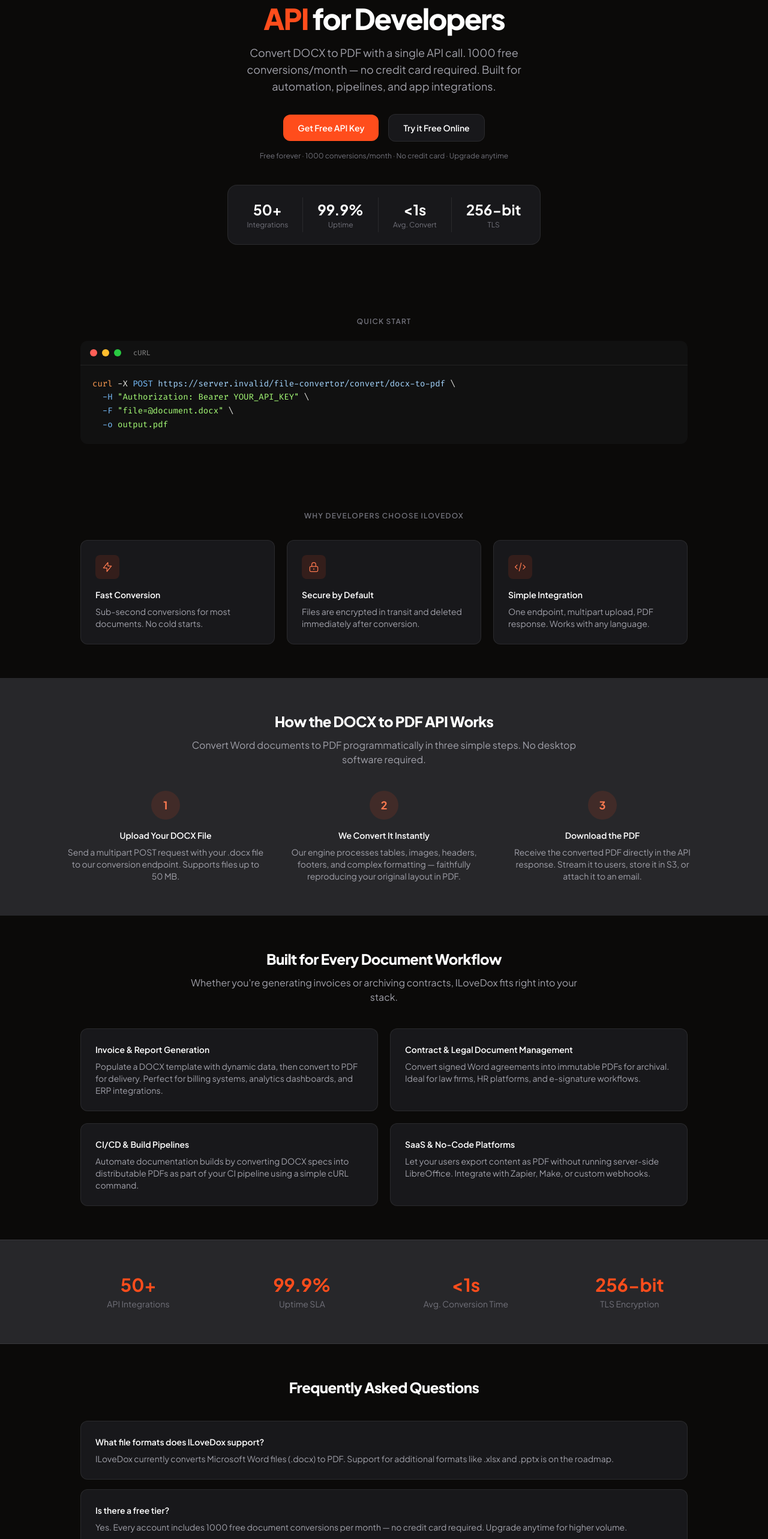
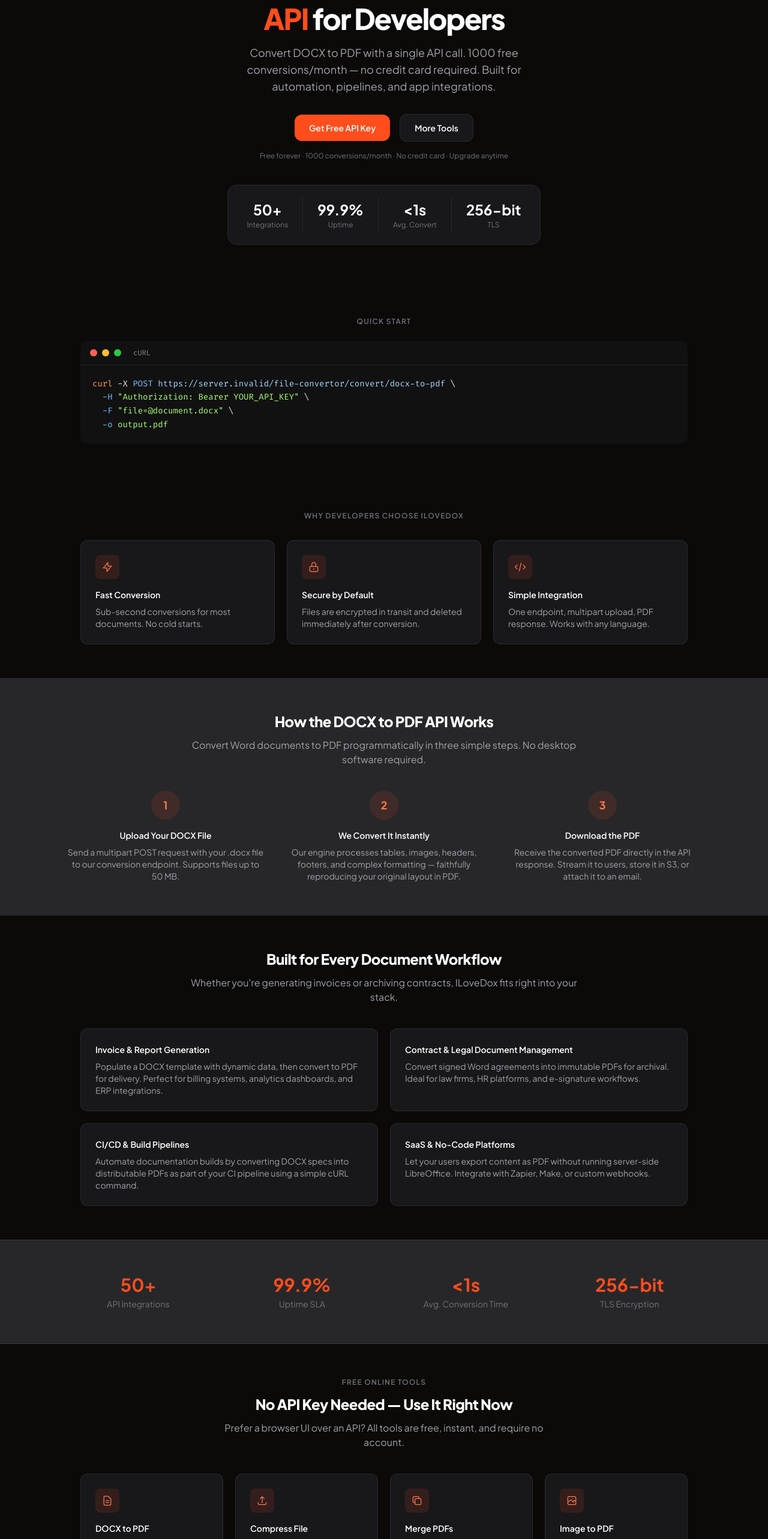
Before and after one commit to Ekansh-187/docx-flow-fe, a Next.js app: page / in a window 1280 px wide. Shown: the part 235-2800 px from the top of the page at 60% size. Built offline with nearby package versions, Linux system fonts and the light colour scheme; no server answers.

Commit message:
main page UI changes to show tools

```diff
--- a/app/page.tsx
+++ b/app/page.tsx
@@ -118,11 +118,11 @@
               Get Free API Key
             </Link>
             <Link
-              href="/tools/docx-to-pdf"
+              href="#tools"
               role="button"
               className="rounded-xl border border-border bg-card px-6 py-3 text-sm font-semibold text-heading transition-colors hover:bg-surface hover:border-border-hover focus:outline-none"
             >
-              Try it Free Online
+              More Tools
             </Link>
           </div>
 
@@ -292,6 +292,68 @@
         </div>
       </section>
 
+      {/* ── Free Tools ── */}
+      <section id="tools" className="mx-auto w-full max-w-[1060px] px-6 py-14">
+        <p className="text-center text-xs font-semibold uppercase tracking-widest text-muted">
+          Free Online Tools
+        </p>
+        <h2 className="mt-3 text-center text-2xl font-extrabold tracking-tight text-heading">
+          No API Key Needed — Use It Right Now
+        </h2>
+        <p className="mx-auto mt-3 max-w-xl text-center text-base text-secondary">
+          Prefer a browser UI over an API? All tools are free, instant, and require no account.
+        </p>
+
+        <div className="mt-10 grid gap-5 sm:grid-cols-2 lg:grid-cols-4">
+          {[
+            {
+              href: "/tools/docx-to-pdf",
+              icon: "M9 12h6m-6 4h6m2 5H7a2 2 0 01-2-2V5a2 2 0 012-2h5.586a1 1 0 01.707.293l5.414 5.414a1 1 0 01.293.707V19a2 2 0 01-2 2z",
+              title: "DOCX to PDF",
+              desc: "Convert Word documents to PDF. Tables, fonts, and images preserved.",
+            },
+            {
+              href: "/tools/compress",
+              icon: "M4 16v1a3 3 0 003 3h10a3 3 0 003-3v-1m-4-8l-4-4m0 0L8 8m4-4v12",
+              title: "Compress File",
+              desc: "Shrink images, PDFs, or DOCX files. Choose low, medium, or high compression.",
+            },
+            {
+              href: "/tools/merge-pdfs",
+              icon: "M8 16H6a2 2 0 01-2-2V6a2 2 0 012-2h8a2 2 0 012 2v2m-6 12h8a2 2 0 002-2v-8a2 2 0 00-2-2h-8a2 2 0 00-2 2v8a2 2 0 002 2z",
+              title: "Merge PDFs",
+              desc: "Combine multiple PDF files into one. Drag to reorder before merging.",
+            },
+            {
+              href: "/tools/image-to-pdf",
+              icon: "M4 16l4.586-4.586a2 2 0 012.828 0L16 16m-2-2l1.586-1.586a2 2 0 012.828 0L20 14m-6-6h.01M6 20h12a2 2 0 002-2V6a2 2 0 00-2-2H6a2 2 0 00-2 2v12a2 2 0 002 2z",
+              title: "Image to PDF",
+              desc: "Convert JPG, PNG, or WebP images into a single PDF. Rotate and reorder freely.",
+            },
+          ].map(({ href, icon, title, desc }) => (
+            <Link
+              key={href}
+              href={href}
+              className="group flex flex-col rounded-xl border border-border bg-card p-6 transition-all hover:border-border-hover hover:shadow-sm"
+            >
+              <div className="inline-flex h-10 w-10 items-center justify-center rounded-lg bg-accent-soft">
+                <svg className="h-5 w-5 text-accent-text" fill="none" stroke="currentColor" viewBox="0 0 24 24" aria-hidden="true">
+                  <path strokeLinecap="round" strokeLinejoin="round" strokeWidth={1.5} d={icon} />
+                </svg>
+              </div>
+              <h3 className="mt-4 text-sm font-semibold text-heading">{title}</h3>
+              <p className="mt-2 text-sm text-secondary flex-1">{desc}</p>
+              <span className="mt-4 inline-flex items-center gap-1 text-xs font-medium text-accent group-hover:gap-2 transition-all">
+                Try free
+                <svg className="h-3.5 w-3.5" fill="none" stroke="currentColor" viewBox="0 0 24 24">
+                  <path strokeLinecap="round" strokeLinejoin="round" strokeWidth={2} d="M17 8l4 4m0 0l-4 4m4-4H3" />
+                </svg>
+              </span>
+            </Link>
+          ))}
+        </div>
+      </section>
+
       {/* ── FAQ ── */}
       <section className="mx-auto w-full max-w-[1060px] px-6 py-14">
         <h2 className="text-center text-2xl font-extrabold tracking-tight text-heading">
```
